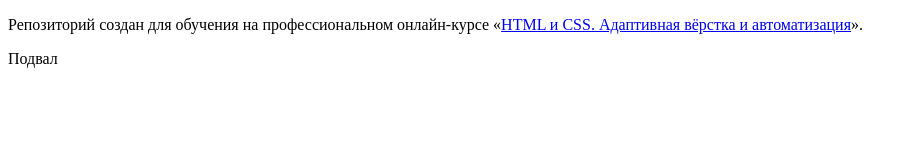
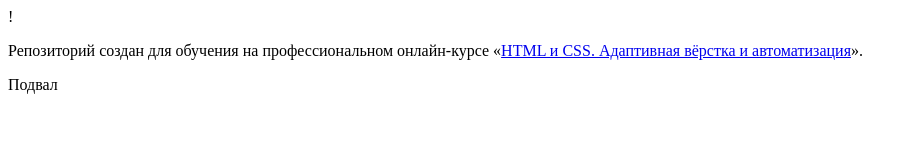
Before and after one commit to VAnastasia/test-test, a plain HTML site: page source/index.html in a window 1280 px wide. Shown: the whole page, without its empty margins (0-917 px from the left). Drawn offline with Linux system fonts and the light colour scheme.

Commit message:
footer 1

```diff
--- a/source/index.html
+++ b/source/index.html
@@ -5,7 +5,7 @@
     <title>HTML Academy: {{projectTitle}}</title>
   </head>
   <body>
-
+    <header>!</header>
     <p>Репозиторий создан для обучения на профессиональном онлайн‑курсе «<a href="https://htmlacademy.ru/intensive/adaptive">HTML и CSS. Адаптивная вёрстка и автоматизация</a>».</p>
     <footer>Подвал</footer>
   </body>
```
